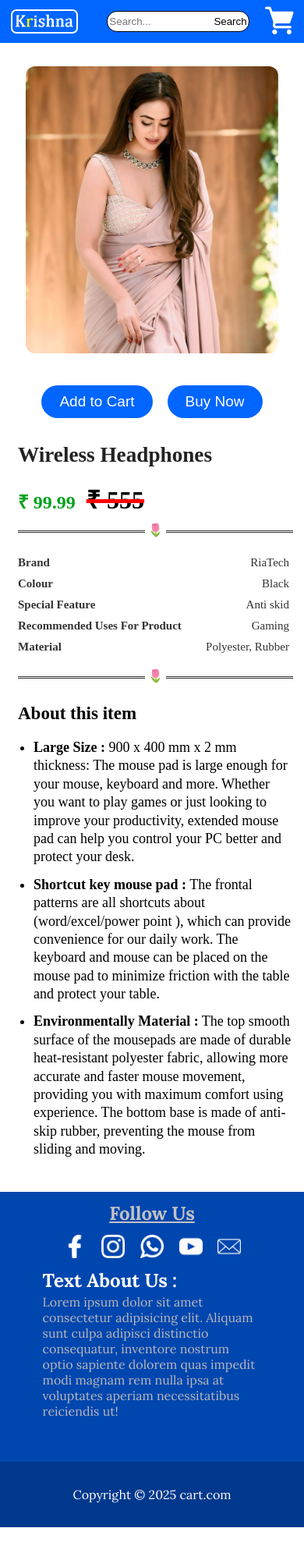
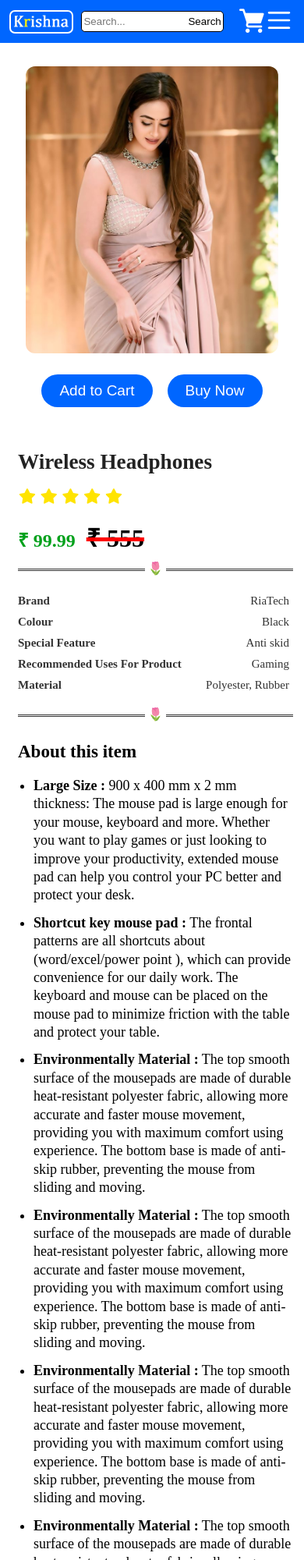
Before and after one commit to codekrishn/E-Commerce, a plain HTML site: page view_product.html in a window 390 px wide. Shown: the top 2000 px of the page at 78% size. Before the commit the page ends 1958 px from the top, so only its background shows below. Drawn offline with Linux system fonts and the light colour scheme.

Commit message:
fixed some problem

```diff
--- a/css/cart.css
+++ b/css/cart.css
@@ -54,7 +54,7 @@ nav {
 .search input {
     min-width: 23vw;
     padding: 5px 0.5vw;
-    border-radius: 13px;
+    border-radius: 5px;
     border: 1px solid black;
     margin: 0 10px 0 0;
 }
@@ -64,7 +64,7 @@ nav {
     padding: 5px 0.68vw;
     margin: 1px 11px 0 0;
     border: none;
-    border-radius: 1px 12px 12px 1px;
+    border-radius: 1px 3px 3px 1px;
     background-color: rgba(255, 0, 0, 0);
     cursor: pointer;
 }
@@ -151,6 +151,8 @@ nav ul li a {
     margin: 0px 14px;
     width: 190px;
     height: 190px;
+    border-radius: 10px;
+    object-fit: cover;
 }
 
 .cart-details {
--- a/css/item_section.css
+++ b/css/item_section.css
@@ -54,7 +54,7 @@ nav {
 .search input {
     min-width: 23vw;
     padding: 5px 0.5vw;
-    border-radius: 13px;
+    border-radius: 5px;
     border: 1px solid black;
     margin: 0 10px 0 0;
 }
@@ -64,7 +64,7 @@ nav {
     padding: 5px 0.68vw;
     margin: 1px 11px 0 0;
     border: none;
-    border-radius: 1px 12px 12px 1px;
+    border-radius: 1px 3px 3px 1px;
     background-color: rgba(255, 0, 0, 0);
     cursor: pointer;
 }
--- a/css/nav_responsive.css
+++ b/css/nav_responsive.css
@@ -1,6 +1,6 @@
 @media screen and (max-width: 1920px) {
     .search {
-        margin: 0 50px 0 55.58vw;
+        margin: 0 27vw;
     }
 
     .cart {
@@ -11,7 +11,7 @@
 
 @media screen and (max-width: 1670px) {
     .search {
-        margin: 0 50px 0 47.58vw;
+        margin: 0 26vw;
     }
 
     .cart {
@@ -22,67 +22,75 @@
 
 @media screen and (max-width: 1280px) {
     .search {
-        margin: 0 50px 0 45.58vw;
+        margin: 0 25vw;
     }
 
 }
 
 @media screen and (max-width: 1080px) {
     .search {
-        margin: 0 50px 0 40.19vw;
+        margin: 0 23vw;
     }
 
 }
 
 @media screen and (max-width: 860px) {
     .search {
-        margin: 0 50px 0 37.19vw;
+        margin: 0 19vw;
     }
 
 }
 
 @media screen and (max-width: 768px) {
     .search {
-        margin: 0 50px 0 32.19vw;
+        margin: 0 19vw;
     }
 
 }
 
 @media screen and (max-width: 680px) {
     .search {
-        margin: 0 50px 0 27.19vw;
+        margin: 0 16vw;
     }
 
 }
 
 @media screen and (max-width: 601px) {
     .search {
-        margin: 0 30px 0 23.19vw;
+        margin: 0 12vw;
     }
 
 }
 
 @media screen and (max-width: 500px) {
     .search {
-        margin: 0 10px 0 70px;
+        margin: 0 35px;
     }
 
 }
 
 @media screen and (max-width: 450px) {
     .search {
-        margin: 0 10px 0 64px;
+        margin: 0 30px;
     }
 
     .cart {
         margin: 0 -1px 0 0;
     }
 
+    .cart img {
+    width: 32px;
+    }
+
+    .menu img {
+        width: 32px;
+    }
+
 }
 
 @media screen and (max-width: 419px) {
     .search {
-        margin: 0 10px 0 64px;
+        margin: 0 14px 0 21px;
     }
 
     .cart {
@@ -90,14 +98,14 @@
     }
 
     .logo img {
-    height: 19px;
-}
+        height: 18px;
+    }
 
 }
 
 @media screen and (max-width: 390px) {
     .search {
-        margin: 0 10px 0 37px;
+        margin: 0 10px 0 10px;
     }
 
     .cart {
@@ -108,20 +116,20 @@
 
 @media screen and (max-width: 375px) {
     .search {
-        margin: 0 10px 0 37px;
+        margin: 0 10px 0 5px;
     }
 
     .cart {
         margin: 0;
     }
 
+    .logo img {
+        height: 14px;
+    }
+
 }
 
 @media screen and (max-width: 360px) {
-    .search {
-        margin: 0 10px 0 23px;
-    }
-
     .cart {
         margin: 0 -5px 0 0;
     }
--- /dev/null
+++ b/css/rating.css
@@ -0,0 +1,19 @@
+.rating-css div{
+    color: #ffe400;
+    font-weight: 800;
+    text-align: left;
+}
+
+.rating-css input{
+    display: none;
+}
+
+.rating-css input + label{
+    font-size: 19px;
+    text-shadow: 1px 10x 0 #ffe400;
+    cursor: pointer;
+}
+
+.rating-css input:checked + label ~ label{
+    color: #838383;
+}
--- a/css/style.css
+++ b/css/style.css
@@ -48,13 +48,13 @@ nav {
 .search {
     display: flex;
     justify-content: right;
-    margin: 0 0 0 55vw;
+    margin: 10vh 0 0 55vw;
 }
 
 .search input {
     min-width: 23vw;
     padding: 5px 0.5vw;
-    border-radius: 13px;
+    border-radius: 5px;
     border: 1px solid black;
     margin: 0 10px 0 0;
 }
@@ -64,7 +64,7 @@ nav {
     padding: 5px 0.68vw;
     margin: 1px 11px 0 0;
     border: none;
-    border-radius: 1px 12px 12px 1px;
+    border-radius: 1px 3px 3px 1px;
     background-color: rgba(255, 0, 0, 0);
     cursor: pointer;
 }
--- a/css/utility.css
+++ b/css/utility.css
@@ -21,6 +21,14 @@
     50% {
         transform: translateX(-70%);
     }
+}
+
+.menu {
+    margin: 0 1vw;
+}
+
+.menu img {
+    width: 37px;
 }
 
 hr {
@@ -71,10 +79,3 @@ hr::after {
 .text-grab {
     margin: 5px 19px;
 }
-
-/* .text-center{
-    width: 154px;
-    white-space: nowrap;
-    overflow: hidden;
-    text-overflow: ellipsis;
-} */
--- a/css/view_product.css
+++ b/css/view_product.css
@@ -54,7 +54,7 @@ nav {
 .search input {
     min-width: 23vw;
     padding: 5px 0.5vw;
-    border-radius: 13px;
+    border-radius: 5px;
     border: 1px solid black;
     margin: 0 10px 0 0;
 }
@@ -64,7 +64,7 @@ nav {
     padding: 5px 0.68vw;
     margin: 1px 11px 0 0;
     border: none;
-    border-radius: 1px 12px 12px 1px;
+    border-radius: 1px 3px 3px 1px;
     background-color: rgba(255, 0, 0, 0);
     cursor: pointer;
 }
@@ -113,6 +113,11 @@ nav ul li a {
     gap: 37px;
 }
 
+.stoping{
+    position: sticky;
+    top: 14vh;
+}
+
 .product-img img {
     width: 28rem;
     height: 32rem;
@@ -123,6 +128,8 @@ nav ul li a {
 .button {
     display: flex;
     gap: 19px;
+    justify-content: center;
+    margin: 23px 0;
 }
 
 .button button {
--- a/view_product.html
+++ b/view_product.html
@@ -9,6 +9,10 @@
     <link rel="stylesheet" href="css/view_product_responsive.css">
     <link rel="stylesheet" href="css/nav_responsive.css">
     <title>Phone, Tablet, Laptop, Accessories, Computers</title>
+    <link rel="stylesheet" href="https://cdnjs.cloudflare.com/ajax/libs/font-awesome/7.0.1/css/all.min.css"
+        integrity="sha512-2SwdPD6INVrV/lHTZbO2nodKhrnDdJK9/kg2XD1r9uGqPo1cUbujc+IYdlYdEErWNu69gVcYgdxlmVmzTWnetw=="
+        crossorigin="anonymous" referrerpolicy="no-referrer" />
+    <link rel="stylesheet" href="css/rating.css">
 </head>
 
 <body>
@@ -24,6 +28,9 @@
             <div class="cart">
                 <a href="#"><img src="img/logo/cart (9).png" alt="cart"></a>
             </div>
+            <div class="menu">
+                <a href="#"><img src="img/logo/menu.png" alt="menu"></a>
+            </div>
             <!-- <ul>
                 <li><a href="home.html">Home</a></li>
                 <li><a href="shop.html">Shop</a></li>
@@ -37,6 +44,7 @@
         <div class="container">
             <div class="product-view">
                 <div class="product-img-to-button">
+                    <div class="stoping">
                         <div class="product-img">
                             <img src="img/item/photo (15).jpg" alt="product image">
                         </div>
@@ -45,8 +53,23 @@
                             <button>Buy Now</button>
                         </div>
                     </div>
+                </div>
                 <div class="product-details">
                     <h1>Wireless Headphones</h1>
+                    <div class="rating-css">
+                        <div class="star-icon">
+                            <input type="radio" name="rating1" id="rating1">
+                            <label for="rating1" class="fa-solid fa-star"></label>
+                            <input type="radio" name="rating1" id="rating2">
+                            <label for="rating2" class="fa-solid fa-star"></label>
+                            <input type="radio" name="rating1" id="rating3">
+                            <label for="rating3" class="fa-solid fa-star"></label>
+                            <input type="radio" name="rating1" id="rating4">
+                            <label for="rating4" class="fa-solid fa-star"></label>
+                            <input type="radio" name="rating1" id="rating5">
+                            <label for="rating5" class="fa-solid fa-star"></label>
+                        </div>
+                    </div>
                     <div class="only-price">
                         <p class="price">₹ 99.99</p>
                         <p class="before-price">₹ 555</p>
@@ -55,7 +78,7 @@
                     <div class="description">
                         <div class="product-about">
                             <span class="a">Brand</span>
-                            <span>	RiaTech</span>
+                            <span> RiaTech</span>
                         </div>
 
                         <div class="product-about">
@@ -100,6 +123,48 @@
                             maximum comfort using experience. The bottom base is made of anti-skip rubber,
                             preventing the mouse from
                             sliding and moving.</li>
+                        <li><b>Environmentally Material :</b> The top smooth surface of the mousepads are made of
+                            durable
+                            heat-resistant polyester fabric, allowing more accurate and faster mouse movement,
+                            providing you with
+                            maximum comfort using experience. The bottom base is made of anti-skip rubber,
+                            preventing the mouse from
+                            sliding and moving.</li>
+                        <li><b>Environmentally Material :</b> The top smooth surface of the mousepads are made of
+                            durable
+                            heat-resistant polyester fabric, allowing more accurate and faster mouse movement,
+                            providing you with
+                            maximum comfort using experience. The bottom base is made of anti-skip rubber,
+                            preventing the mouse from
+                            sliding and moving.</li>
+                        <li><b>Environmentally Material :</b> The top smooth surface of the mousepads are made of
+                            durable
+                            heat-resistant polyester fabric, allowing more accurate and faster mouse movement,
+                            providing you with
+                            maximum comfort using experience. The bottom base is made of anti-skip rubber,
+                            preventing the mouse from
+                            sliding and moving.</li>
+                        <li><b>Environmentally Material :</b> The top smooth surface of the mousepads are made of
+                            durable
+                            heat-resistant polyester fabric, allowing more accurate and faster mouse movement,
+                            providing you with
+                            maximum comfort using experience. The bottom base is made of anti-skip rubber,
+                            preventing the mouse from
+                            sliding and moving.</li>
+                        <li><b>Environmentally Material :</b> The top smooth surface of the mousepads are made of
+                            durable
+                            heat-resistant polyester fabric, allowing more accurate and faster mouse movement,
+                            providing you with
+                            maximum comfort using experience. The bottom base is made of anti-skip rubber,
+                            preventing the mouse from
+                            sliding and moving.</li>
+                        <li><b>Environmentally Material :</b> The top smooth surface of the mousepads are made of
+                            durable
+                            heat-resistant polyester fabric, allowing more accurate and faster mouse movement,
+                            providing you with
+                            maximum comfort using experience. The bottom base is made of anti-skip rubber,
+                            preventing the mouse from
+                            sliding and moving.</li>
                     </ul>
                 </div>
             </div>
```
Also changed, not shown: cart.html (+9 -6 lines), index.html (+3 -0 lines), item_section.html (+3 -0 lines), img/logo/menu.png (added). Lines whose indentation alone changed are shown as unchanged.
